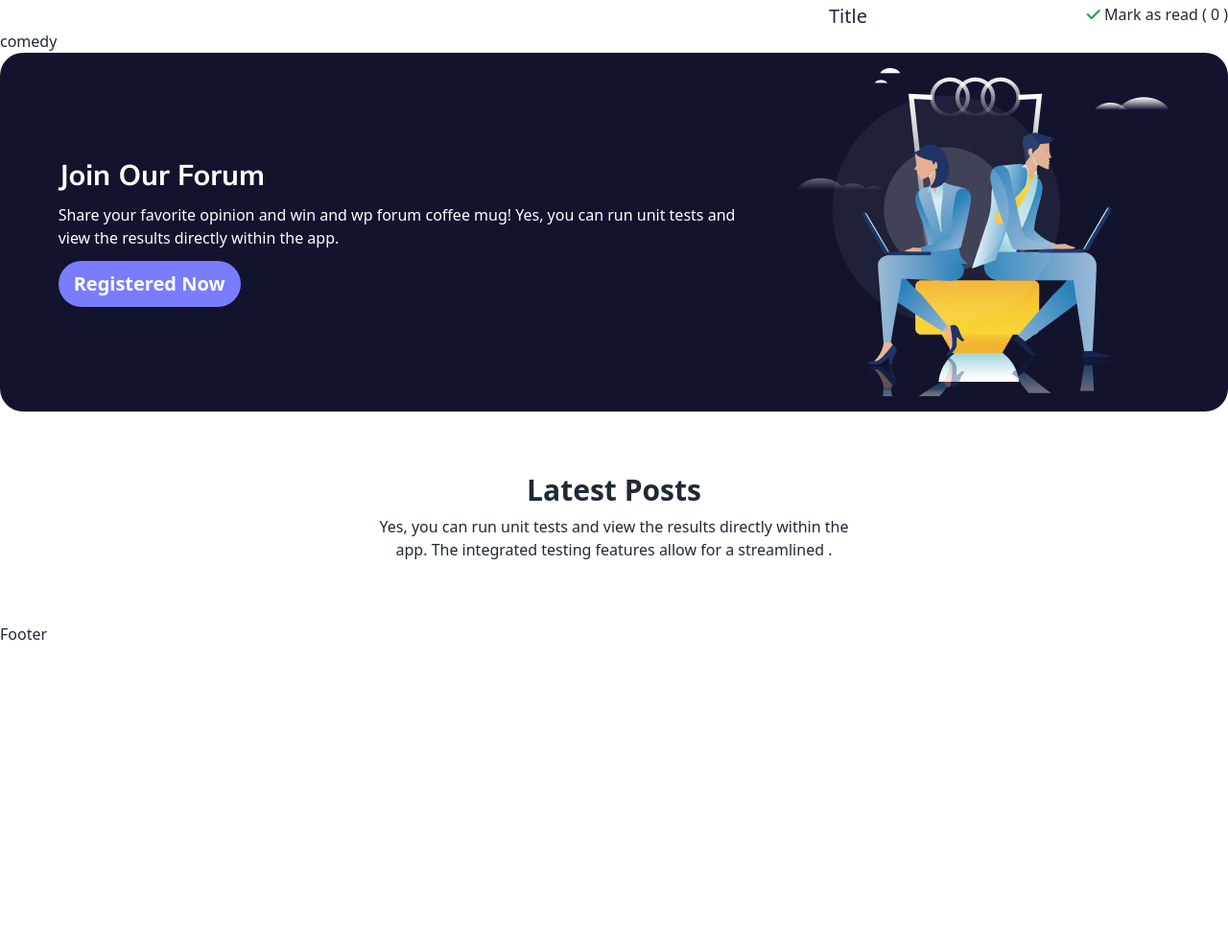
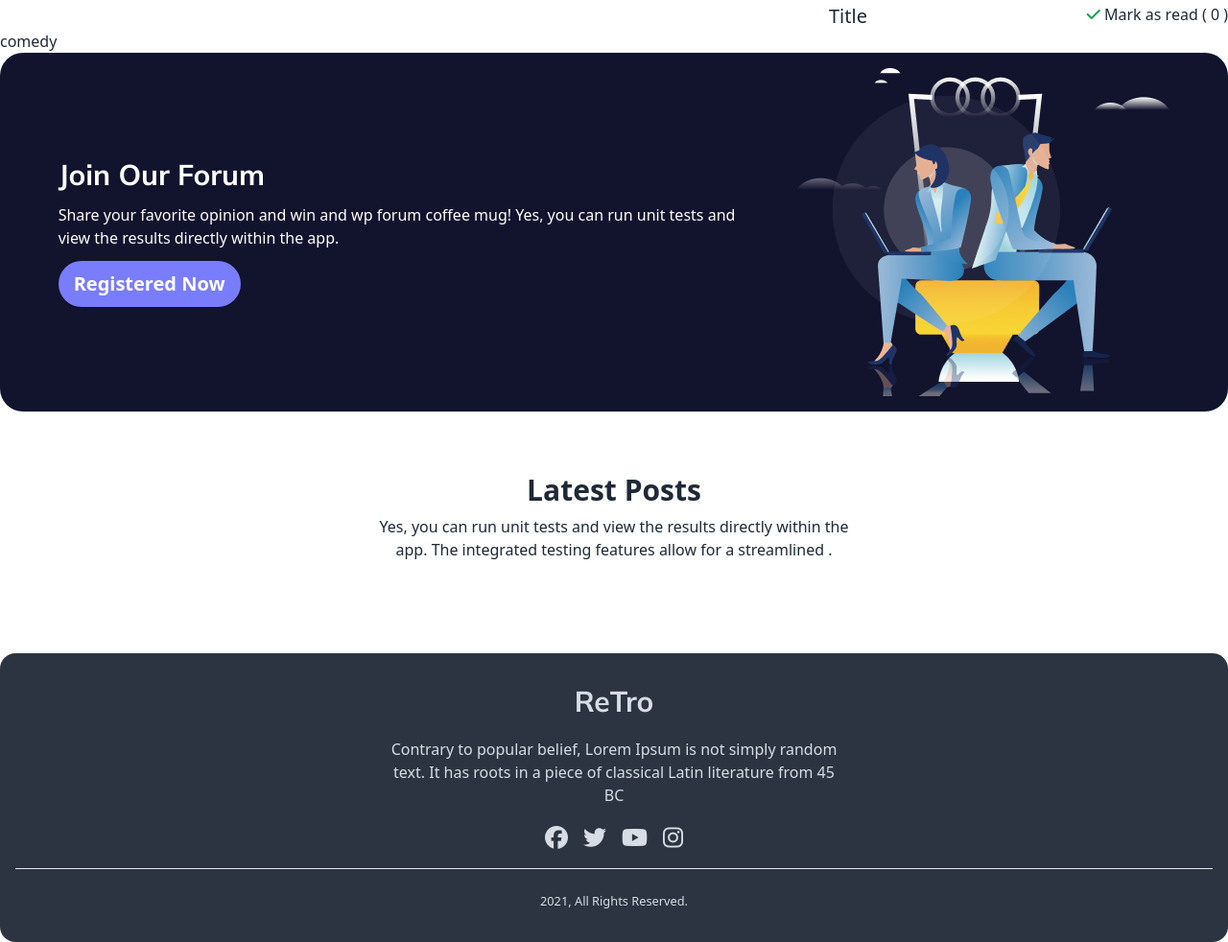
Before and after one commit to TahmidRahman32/retro-forum, a plain HTML site: page index.html in a window 1280 px wide. Shown: the part 765-1747 px from the top of the page at 96% size. Before the commit the page ends 1438 px from the top, so only its background shows below. Drawn offline with nearby package versions, Linux system fonts and the light colour scheme; no server answers.

Commit message:
footer add

```diff
--- a/index.html
+++ b/index.html
@@ -39,7 +39,7 @@
                   <button onclick="searchHandle()" class="btn join-item rounded-r-full bg-[#12132D] text-white border-0 hover:text-black">Search</button>
                </div>
             </div>
-            <div  class="bg-white my-8 text-black md:px-12 px-4 md:py-16 py-6 space-y-3 rounded-xl">
+            <div class="bg-white my-8 text-black md:px-12 px-4 md:py-16 py-6 space-y-3 rounded-xl">
                <div class="flex items-center md:gap-8 justify-between">
                   <p>Registered Users</p>
                   <p>01</p>
@@ -67,7 +67,7 @@
                <div id="card-contain" class="col-span-2 space-y-3"></div>
                <div id="count-read" class="col-span-1">
                   <thead>
-                     <div class="flex justify-between ">
+                     <div class="flex justify-between">
                         <h3 class="text-xl">Title</h3>
                         <p><i class="fa-solid fa-check text-green-600"></i> Mark as read ( <span id="mark-count">0</span> )</p>
                      </div>
@@ -79,13 +79,13 @@
             </div>
          </section>
          <section class="md:flex bg-[#12132D] rounded-3xl md:justify-center md:items-center md:gap-16 py-4">
-            <div class="text-white space-y-3 md:text-start text-center ">
+            <div class="text-white space-y-3 md:text-start text-center">
                <h1 class="text-3xl font-bold mulish">Join Our Forum</h1>
-               <p class="">Share your favorite opinion and win and wp forum coffee mug! Yes,  you can run unit tests and <br>view the results directly within the app. </p>
+               <p class="">Share your favorite opinion and win and wp forum coffee mug! Yes, you can run unit tests and <br />view the results directly within the app.</p>
                <button class="btn rounded-3xl text-xl bg-[#797DFC] text-white border-0">Registered Now</button>
             </div>
             <div>
-               <img src="images/joinforum.png" alt="">
+               <img src="images/joinforum.png" alt="" />
             </div>
          </section>
          <section>
@@ -93,13 +93,25 @@
                <h2 class="text-3xl font-bold mb-2">Latest Posts</h2>
                <p class="md:px-96">Yes, you can run unit tests and view the results directly within the app. The integrated testing features allow for a streamlined .</p>
             </div>
-            <div id="latest-card" class="grid md:grid-cols-3 gap-4">
-
-            </div>
+            <div id="latest-card" class="grid md:grid-cols-3 gap-4"></div>
          </section>
       </main>
-      <footer>
-         <h3>Footer</h3>
+      <footer class="py-8 px-4 bg-neutral text-neutral-content mt-8 rounded-2xl justify-center">
+         <nav class="text-center space-y-5">
+            <h1 class="text-3xl font-bold mulish">ReTro</h1>
+            <p class="md:px-96">Contrary to popular belief, Lorem Ipsum is not simply random text. It has roots in a piece of classical Latin literature from 45 BC</p>
+
+            <div class="flex justify-center gap-4 text-2xl">
+               <i class="fa-brands fa-facebook"></i>
+               <i class="fa-brands fa-twitter"></i>
+               <i class="fa-brands fa-youtube"></i>
+               <i class="fa-brands fa-instagram"></i>
+            </div>
+            <hr />
+            <div class="">
+               <p><small>2021, All Rights Reserved.</small></p>
+            </div>
+         </nav>
       </footer>
       <script src="js/utilitis.js"></script>
       <script src="js/index.js"></script>
--- a/js/index.js
+++ b/js/index.js
@@ -6,13 +6,24 @@ const searchDataLoader = async (category) => {
 
 const searchDataDisplay = (posts) => {
    //  console.log(posts);
+
    const cardContainer = document.getElementById("card-contain");
    cardContainer.innerText = '';
 
+
    // console.log(cardContainer);
    posts.forEach((post) => {
-      console.log(post);
+      // console.log(post);
       const { category, title, description, posted_time, comment_count, author, image, isActive, view_count, id } = post;
+      const add = document.getElementById("card-pin");
+
+
+      if(isActive){
+         console.log('up');
+      }
+      else{
+         console.log('not');
+      }
 
       const div = document.createElement("div");
       div.classList = "card bg-base-100 shadow-xl col-span-2";
@@ -21,7 +32,7 @@ const searchDataDisplay = (posts) => {
     <div class="card card-side bg-base-100 shadow-xl p-2 ">
 
               <div class='indicator'>
-              <span id="card-pin" class="indicator-item badge badge-secondary"></span>
+              <span id="card-pin" class="indicator-item badge bg-neutral-800"></span>
                <img class='w-16 rounded-3xl h-16 grid  bg-base-300 place-items-center' src=${image} alt="Movie" />
               </div>
                <div class="card-body ">
@@ -54,34 +65,20 @@ const searchDataDisplay = (posts) => {
             </div>
       `;
       cardContainer.appendChild(div);
+
    });
 };
 
-// const allDataLoader = async (id)=>{
-//   const res = await fetch(`https://openapi.programming-hero.com/api/retro-forum/posts`);
-//    const data = await res.json();
-//    allDataDisplay(data.posts,id);
-// }
-// const allDataDisplay =(items,id)=>{
-//   const readDetails = document.getElementById("count-read");
+   // const add = () => {
 
-//    items.forEach(item =>{
-//     const {id} = item;
-//      console.log(id);
-//      const div = document.createElement('div')
-//      div.classList = 'px-3';
-//      div.innerHTML = `
-//      <p>${item.title}</p>
-//      `;
-//      readDetails.appendChild(div)
-//    })
-// }
+   // };
 
 let count = 0;
 const readCount = (id) => {
    count = count + 1;
    const IdField = document.getElementById("mark-count");
    IdField.innerText = count;
+   // add();
    // allDataLoader();
 
    console.log(id);
@@ -103,7 +100,7 @@ const latestCardData = async () => {
 latestDataDisplay = (items) => {
    const latestCard = document.getElementById("latest-card");
    items.forEach((item) => {
-      console.log(item);
+      // console.log(item);
 
       const div = document.createElement("div");
 
@@ -131,3 +128,7 @@ latestDataDisplay = (items) => {
    });
 };
 latestCardData();
+searchDataLoader('comedy')
+
+// add.classList.add("bg-neutral-800");
+// console.log(add);
--- a/js/utilitis.js
+++ /dev/null
@@ -1,4 +0,0 @@
-const setElement = (elementId, value) =>{
- const idField = document.getElementById(elementId);
-
-}
```
